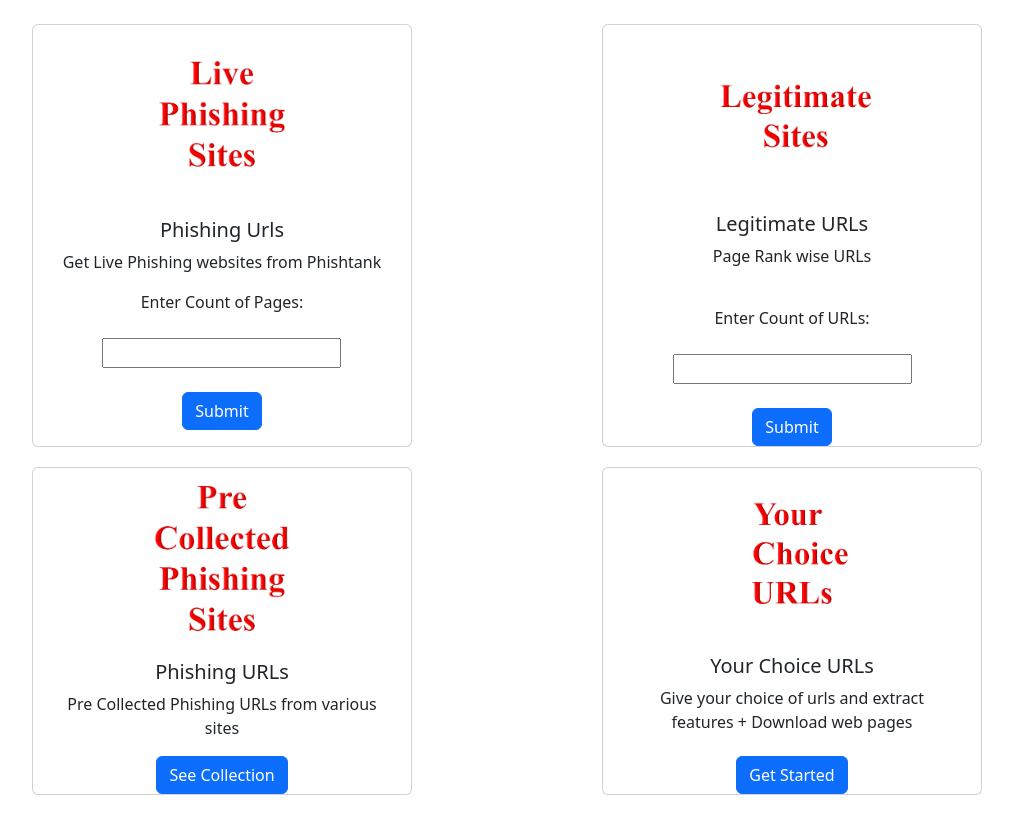
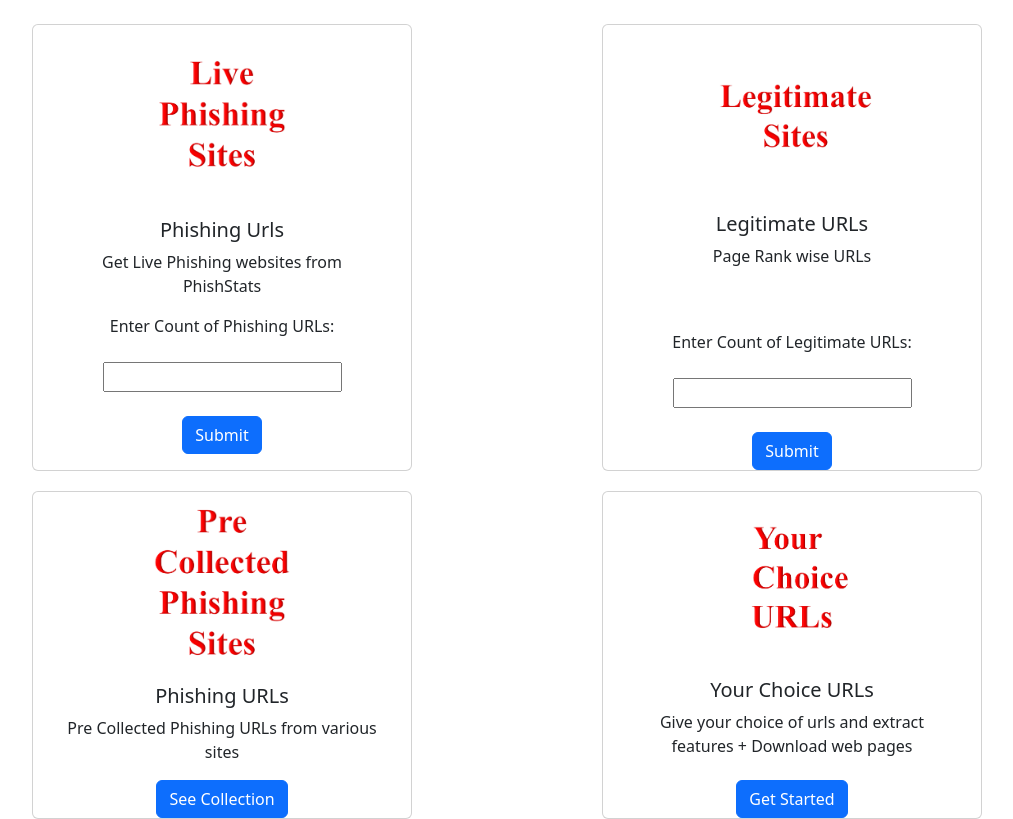
Before and after one commit to Duddu-Hriday/Phish-Blitz, a Flask app: page /fetch-urls in a window 1280 px wide. Shown: the part 73-892 px from the top of the page, without its empty margins (133-1146 px from the left). Before the commit the page ends 868 px from the top, so only its background shows below. Run offline with Flask 3, Linux system fonts and the light colour scheme.

Commit message:
Update urls.html

```diff
--- a/templates/urls.html
+++ b/templates/urls.html
@@ -90,10 +90,10 @@
                 <img src="/static/live-phishing.png" class="card-img-top" alt="live-phishing" style="width:200px;">
                 <div class="card-body">
                     <h5 class="card-title">Phishing Urls</h5>
-                    <p class="card-text">Get Live Phishing websites from Phishtank</p>
+                    <p class="card-text">Get Live Phishing websites from PhishStats</p>
 
                 <form action="/phishing-urls" method="POST" id="myForm">
-                    <label for="userInput">Enter Count of Pages:</label><br><br>
+                    <label for="userInput">Enter Count of Phishing URLs:</label><br><br>
                     <input type="text" id="userInput" name="userInput" required><br><br>
                     <input type="submit" value="Submit" class="btn btn-primary">
                 </form>
@@ -113,7 +113,7 @@
                     <p class="card-text">Page Rank wise URLs</p>
                 </div>
                 <form action="/legitimate-urls" method="POST">
-                    <label for="userInputLegit">Enter Count of URLs:</label><br><br>
+                    <label for="userInputLegit">Enter Count of Legitimate URLs:</label><br><br>
                     <input type="text" id="userInputLegit" name="userInputLegit" required><br><br>
                     <input type="submit" value="Submit" class="btn btn-primary">
                 </form>
```
